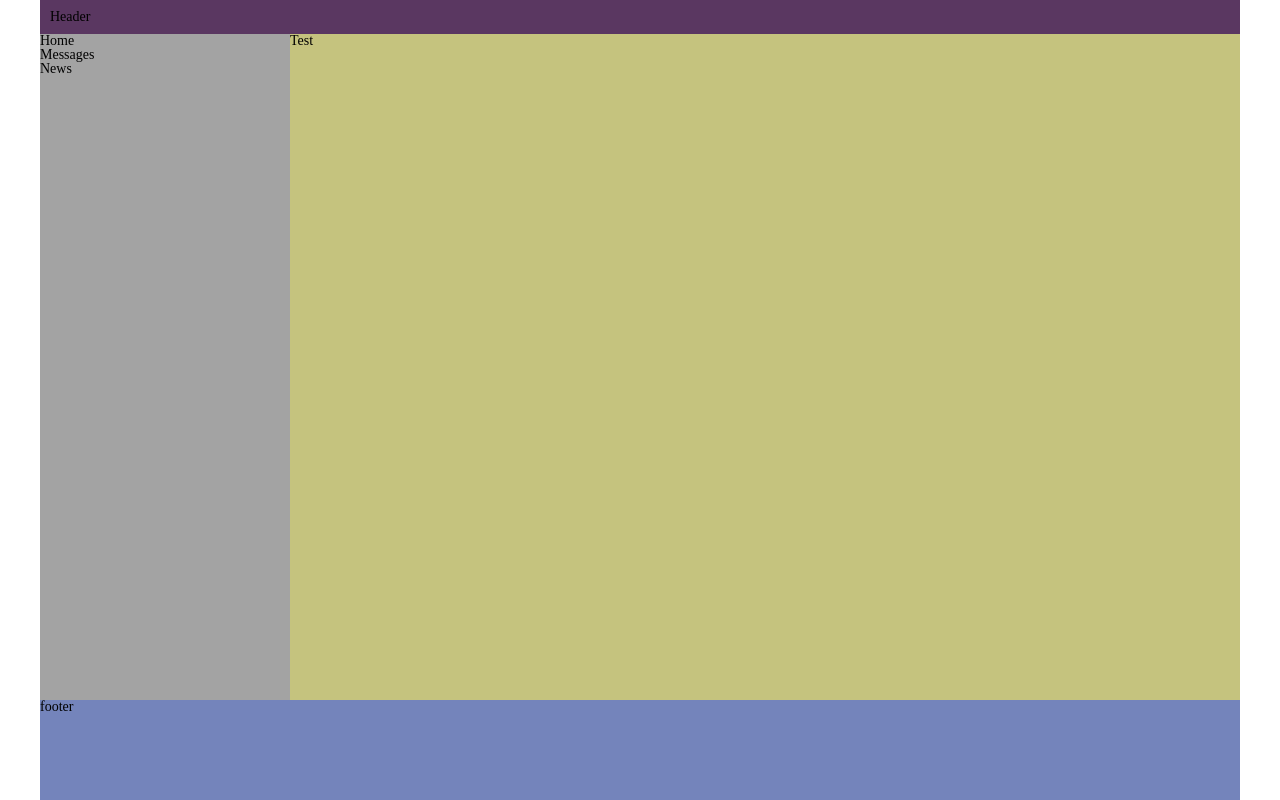
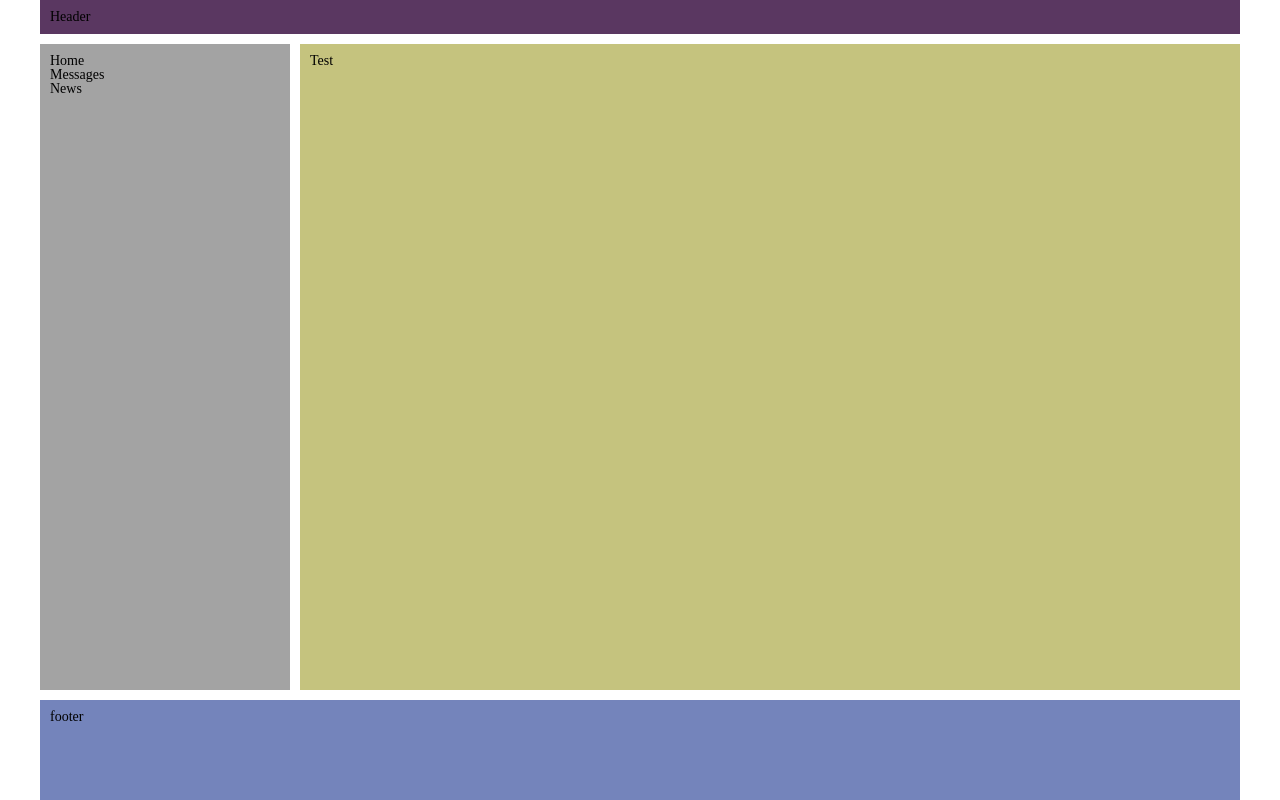
Before and after one commit to onndes/social-network-react, a React (Create React App) app: page / in a window 1280 px wide. Built offline with nearby package versions, Linux system fonts and the light colour scheme.

Commit message:
breakdown by modules

```diff
--- a/src/components/App/App.js
+++ b/src/components/App/App.js
@@ -1,24 +1,18 @@
 import React, { Component } from "react";
 import style from "./App.module.css";
+import Header from "../Header/Header";
+import Aside from "../Aside/Aside";
+import Main from "../Main/Main";
+import Footer from "../Footer/Footer";
 
 export default class App extends Component {
     render() {
         return (
             <div className={style.app}>
-                <header className={style.header}>Header</header>
-                <aside className={style.aside}>
-                    <ul className={style.list}>
-                        <li className={style.item}>Home</li>
-                        <li className={style.item}>Messages</li>
-                        <li className={style.item}>News</li>
-                    </ul>
-                </aside>
-                <main className={style.main}>
-                    <div>Test</div>
-                </main>
-                <footer className={style.footer}>
-                  <div>footer</div>
-                </footer>
+                <Header />
+                <Aside />
+                <Main />
+                <Footer />
             </div>
         );
     }
--- a/src/components/App/App.module.css
+++ b/src/components/App/App.module.css
@@ -1,6 +1,3 @@
-body {
-
-}
 
 .app {
   max-width: 1200px;
@@ -12,23 +9,6 @@ body {
   grid-template-areas:
   "header header"
   "aside main"
-  "footer footer"
+  "footer footer";
+  grid-gap: 10px;
 }
-
-.header {
-  grid-area: header;
-  background-color: rgb(90, 55, 97);
-  padding: 10px;
-}
-.aside {
-  grid-area: aside;
-  background-color: rgb(163, 163, 163);
-}
-.main {
-  grid-area: main;
-  background-color: rgb(197, 195, 126);
-}
-.footer {
-  grid-area: footer;
-  background-color: rgb(116, 132, 187);
-}
--- /dev/null
+++ b/src/components/Aside/Aside.js
@@ -0,0 +1,17 @@
+import React, { Component } from 'react'
+import style from "./Aside.module.css"
+export default class Aside extends Component {
+  render() {
+    return (
+      <>
+        <aside className={style.aside}>
+                    <ul className={style.list}>
+                        <li className={style.item}>Home</li>
+                        <li className={style.item}>Messages</li>
+                        <li className={style.item}>News</li>
+                    </ul>
+                </aside>
+      </>
+    )
+  }
+}
--- /dev/null
+++ b/src/components/Aside/Aside.module.css
@@ -0,0 +1,5 @@
+.aside {
+  grid-area: aside;
+  background-color: rgb(163, 163, 163);
+  padding: 10px;
+}
--- /dev/null
+++ b/src/components/Footer/Footer.js
@@ -0,0 +1,14 @@
+import React, { Component } from "react";
+import style from "./Footer.module.css";
+
+export default class Footer extends Component {
+    render() {
+        return (
+            <>
+                <footer className={style.footer}>
+                    <div>footer</div>
+                </footer>
+            </>
+        );
+    }
+}
--- /dev/null
+++ b/src/components/Footer/Footer.module.css
@@ -0,0 +1,6 @@
+
+.footer {
+  grid-area: footer;
+  background-color: rgb(116, 132, 187);
+  padding: 10px;
+}
--- /dev/null
+++ b/src/components/Header/Header.js
@@ -0,0 +1,10 @@
+import React, { Component } from 'react'
+import style from "./Header.module.css"
+
+export default class Header extends Component {
+  render() {
+    return (
+      <header className={style.header}>Header</header>
+    )
+  }
+}
--- /dev/null
+++ b/src/components/Header/Header.module.css
@@ -0,0 +1,5 @@
+.header {
+  grid-area: header;
+  background-color: rgb(90, 55, 97);
+  padding: 10px;
+}
--- /dev/null
+++ b/src/components/Main/Main.js
@@ -0,0 +1,15 @@
+import React, { Component } from 'react'
+import style from "./Main.module.css"
+
+export default class Main extends Component {
+  render() {
+    return (
+
+     <>
+        <main className={style.main}>
+        <div>Test</div>
+    </main>
+     </>
+    )
+  }
+}
--- /dev/null
+++ b/src/components/Main/Main.module.css
@@ -0,0 +1,5 @@
+.main {
+  grid-area: main;
+  background-color: rgb(197, 195, 126);
+  padding: 10px;
+}
```
Also changed, not shown: 1 other file (tests, documents, lock files or other folders).
